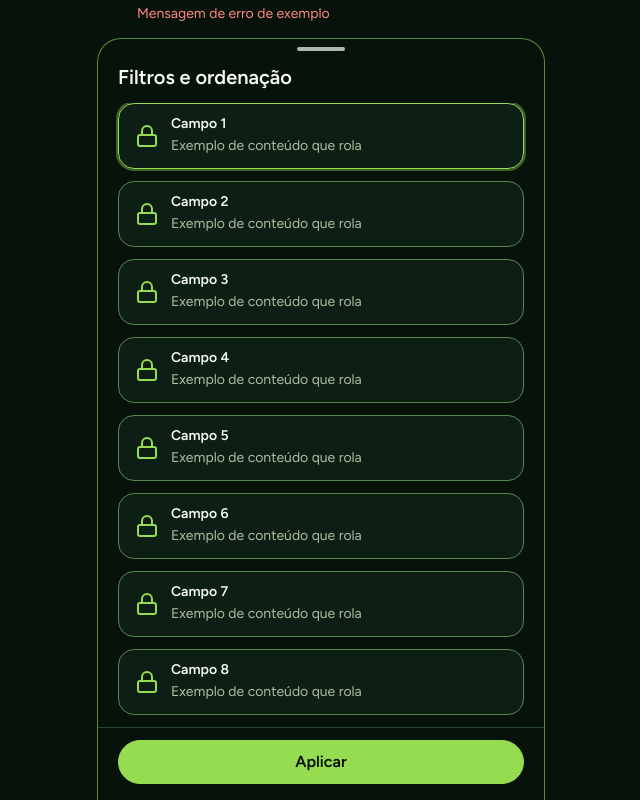
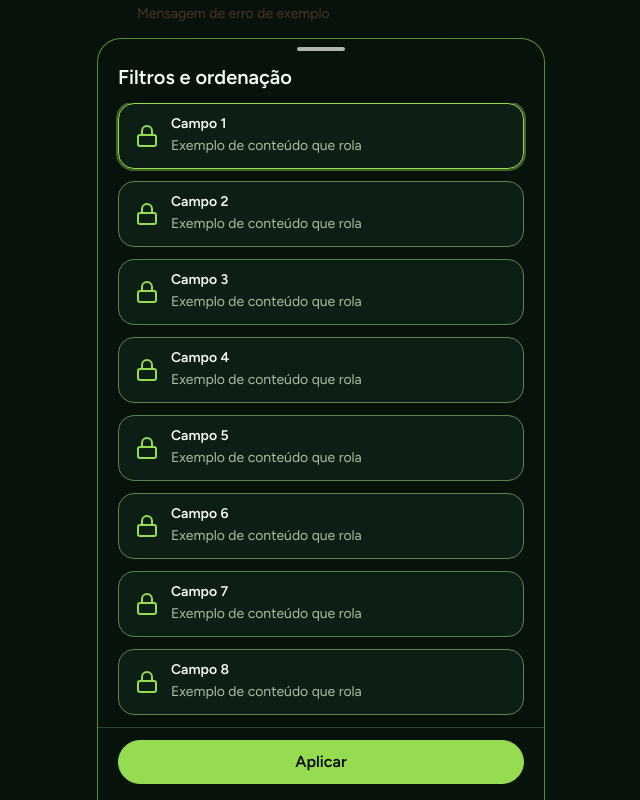
Before and after one commit to DiegoLCirqueira/Leguel-Beer, a Next.js app in the folder apps/web/: page /dev/tokens in a window 1280 px wide. Both pictures are taken after a click on the button "Abrir bottom sheet". Shown: the part 556-1356 px from the top of the page, without its empty margins (319-959 px from the left). Built offline with nearby package versions, Linux system fonts and the light colour scheme.

Commit message:
:bug: fix(web): dá ao véu do bottom sheet um token de cor visível

```diff
--- a/apps/web/src/app/globals.css
+++ b/apps/web/src/app/globals.css
@@ -10,6 +10,8 @@
   --color-fundo: #07120b;
   --color-superficie: #10261a;
   --color-superficie-elevada: #163021;
+  /* Véu atrás de sheets e diálogos: o fundo da marca com 72% de opacidade */
+  --color-veu: rgb(7 18 11 / 0.72);
   --color-borda: #24452f;
   /* Borda dos campos de digitar: 3:1 contra fundo e superfície (WCAG 1.4.11) */
   --color-borda-campo: #5a8450;
--- a/apps/web/src/components/component-showcase.tsx
+++ b/apps/web/src/components/component-showcase.tsx
@@ -19,6 +19,7 @@ const swatches = [
   { name: "fundo", className: "bg-fundo" },
   { name: "superficie", className: "bg-superficie" },
   { name: "superficie-elevada", className: "bg-superficie-elevada" },
+  { name: "veu", className: "bg-veu" },
   { name: "borda", className: "bg-borda" },
   { name: "borda-campo", className: "bg-borda-campo" },
   { name: "texto", className: "bg-texto" },
--- a/apps/web/src/components/ui/bottom-sheet.tsx
+++ b/apps/web/src/components/ui/bottom-sheet.tsx
@@ -70,7 +70,7 @@ export function BottomSheet({ aberto, aoFechar, titulo, children, rodape }: Bott
       onClick={(evento) => {
         if (evento.target === evento.currentTarget) aoFechar();
       }}
-      className="fixed inset-0 z-50 flex items-end justify-center bg-black/60"
+      className="fixed inset-0 z-50 flex items-end justify-center bg-veu"
     >
       <div
         ref={painel}
```
